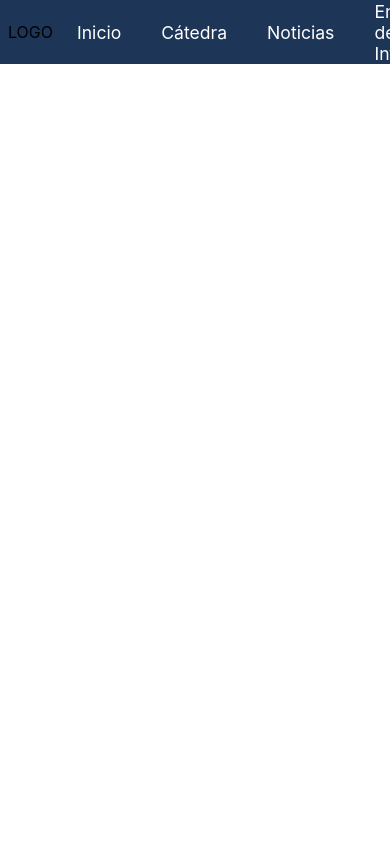
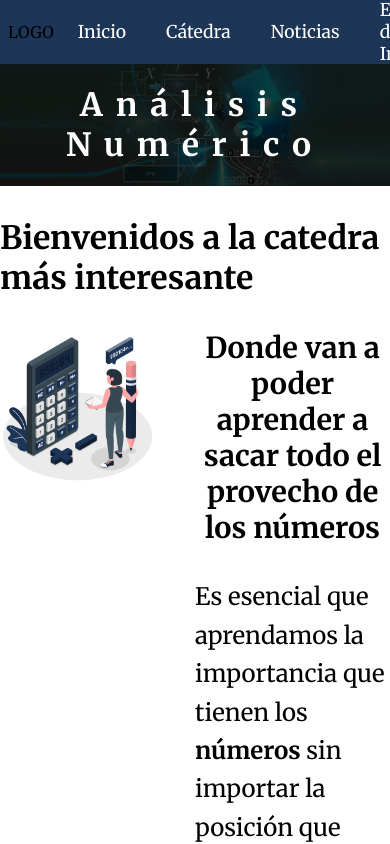
Before and after one commit to FacuMunozLemir/analisisnumerico, a React (Create React App) app: page / in a window 390 px wide. Shown: the top 844 px of the page. Built offline with nearby package versions, Linux system fonts and the light colour scheme.

Commit message:
Sección de inicio y calculadora lista- falta responsive

```diff
--- a/public/index.html
+++ b/public/index.html
@@ -10,34 +10,12 @@
       content="Web site created using create-react-app"
     />
     <link rel="apple-touch-icon" href="%PUBLIC_URL%/logo192.png" />
-    <!--
-      manifest.json provides metadata used when your web app is installed on a
-      user's mobile device or desktop. See https://developers.google.com/web/fundamentals/web-app-manifest/
-    -->
+
     <link rel="manifest" href="%PUBLIC_URL%/manifest.json" />
-    <!--
-      Notice the use of %PUBLIC_URL% in the tags above.
-      It will be replaced with the URL of the `public` folder during the build.
-      Only files inside the `public` folder can be referenced from the HTML.
 
-      Unlike "/favicon.ico" or "favicon.ico", "%PUBLIC_URL%/favicon.ico" will
-      work correctly both with client-side routing and a non-root public URL.
-      Learn how to configure a non-root public URL by running `npm run build`.
-    -->
-    <title>React App</title>
+    <title>Análisis numérico</title>
   </head>
   <body>
-    <noscript>You need to enable JavaScript to run this app.</noscript>
     <div id="root"></div>
-    <!--
-      This HTML file is a template.
-      If you open it directly in the browser, you will see an empty page.
-
-      You can add webfonts, meta tags, or analytics to this file.
-      The build step will place the bundled scripts into the <body> tag.
-
-      To begin the development, run `npm start` or `yarn start`.
-      To create a production bundle, use `npm run build` or `yarn build`.
-    -->
   </body>
 </html>
--- a/src/App.css
+++ b/src/App.css
@@ -1,5 +1,8 @@
+@import url('https://fonts.googleapis.com/css2?family=Merriweather:ital,wght@0,300;0,400;0,700;1,300&display=swap');
 *{
   margin: 0rem;
   padding: 0rem;
   box-sizing: border-box;
+  font-family: 'Merriweather', serif;
+  scroll-behavior: smooth;
 }
--- a/src/App.js
+++ b/src/App.js
@@ -1,13 +1,17 @@
 import './App.css';
+import { BrowserRouter, Routes, Route, Link } from "react-router-dom";
 import NavBar from './components/navBar/NavBar';
-import { BrowserRouter, Routes, Route, Link } from "react-router-dom";
+import Main from './components/main/Main.jsx';
+import SectionCrypto from './components/sectionCrypto/SectionCrypto';
 
 function App() {
   return (
     <BrowserRouter>
     <NavBar />
+    <Main />
+    <SectionCrypto/>
     <Routes>
-
+      {/* <Route path="/" element={<Main />} /> */}
     </Routes>
   </BrowserRouter>
   );
--- /dev/null
+++ b/src/components/calculadora/Calculadora.jsx
@@ -0,0 +1,34 @@
+import "./calculadora.css";
+
+
+
+function Calculadora() {
+
+
+
+    function handlerInput(evt){
+    let numeroEscrito = evt.target.value;
+    console.log(numeroEscrito);
+    let numeroTotal = numeroEscrito * 7000000;
+    document.querySelector('#resultado').value = numeroTotal;
+    }
+
+
+
+  return (
+    <div className="calculadoraContainer">
+
+            <div className="primerLinea">
+                <p>Esta casilla representa a los Bitcoin --></p>
+                <input type="number" placeholder='Ingrese un número decimal' onChange={handlerInput}/>
+            </div>
+
+            <div className="segundaLinea">
+                <p>Esta representa su valor en pesos --></p>
+                <input type="number" placeholder='Esperando valor' id='resultado' readOnly/>
+            </div>
+    </div>
+  )
+}
+
+export default Calculadora
--- /dev/null
+++ b/src/components/calculadora/calculadora.css
@@ -0,0 +1,54 @@
+.calculadoraContainer{
+    width: 90%;
+    height: auto;
+    margin-top: 2.5rem;
+    display: flex;
+    flex-direction: column;
+    align-items: center;
+    justify-content: center;
+    border: 0.05rem solid white;
+    border-radius: 2rem;
+}
+
+
+
+.calculadoraContainer .primerLinea{
+    width: 100%;
+    height: auto;
+    padding: 1.5rem 0.5rem;
+    display: flex;
+    align-items: center;
+    justify-content: space-between;
+
+}
+
+.calculadoraContainer input{
+    width: 50%;
+    height: auto;
+    font-size: 1.2rem;
+    text-align: center;
+    font-weight: 400;
+}
+
+.calculadoraContainer .primerLinea p{
+    width: 50%;
+    margin-top: 0;
+    font-size: 0.9rem;
+
+}
+
+.calculadoraContainer .segundaLinea{
+    width: 100%;
+    height: auto;
+    padding: 1.5rem 0.5rem;
+    display: flex;
+    align-items: center;
+    justify-content: space-between;
+
+}
+
+.calculadoraContainer .segundaLinea p{
+    width: 50%;
+    margin-top: 0;
+    font-size: 0.9rem;
+}
--- /dev/null
+++ b/src/components/main/Main.jsx
@@ -0,0 +1,29 @@
+import React from 'react';
+import "./main.css";
+
+function Main() {
+  return (
+    <div className="main">
+        <div className="banner">
+            <img src="./img/portada.jpg" alt="imagen de portada" />
+            <div className='letrasBanner'><h1>Análisis Numérico</h1></div>
+        </div>
+        <div className="semiHero">
+            <h2>Bienvenidos a la catedra más interesante</h2>
+            <div className="texto">
+                <div className="textoIzquierda">
+                    <img src="./img/calculadoraAmico.png" alt="" />
+                </div>
+                <div className="textoDerecha">
+                    <h3>Donde van a poder aprender a sacar todo el provecho de los números</h3>
+                    <p>Es esencial que aprendamos la importancia que tienen los <b>números</b> sin importar la posición que ocupen. Todos nos damos cuenta cuando hay un número grande ¿verdad? Pero ¿sabías que los números que se encuentran en posiciones decimales muy pequeñas también tienen un valor que, dependiendo del contexto, pueden significar mucho para nosotros? </p>
+                </div>
+            </div>
+
+
+        </div>
+    </div>
+  )
+}
+
+export default Main;
--- /dev/null
+++ b/src/components/main/main.css
@@ -0,0 +1,88 @@
+.main{
+    width: 100%;
+    display: flex;
+    flex-direction: column;
+    align-items: center;
+}
+
+.main .banner{
+    width: 100%;
+    max-height: 400px;
+    display: flex;
+    position: relative;
+}
+
+.main .banner img{
+    width: 100%;
+    object-fit: cover;
+    object-position: center center;
+}
+
+.main .banner .letrasBanner{
+    width: 100%;
+    height: 100%;
+    display: flex;
+    align-items: center;
+    justify-content: center;
+    background: rgba(0, 0, 0, 0.75);
+    position: absolute;
+}
+
+.main .banner .letrasBanner h1{
+    font-size: 2rem;
+    color: white;
+    font-weight: 600;
+    letter-spacing: 0.8rem;
+    text-align: center;
+}
+
+.main .semiHero{
+    width: 100%;
+    height: auto;
+    max-width: 1500px;
+    margin: 2rem 1rem;
+    display: flex;
+    flex-direction: column;
+    align-items: center;
+    justify-content: center;
+}
+
+.main .semiHero h2{
+    font-size: 2rem;
+    font-weight: 700;
+}
+.main .semiHero .texto{
+    width: 100%;
+    height: auto;
+    margin-top: 2rem;
+    display: flex;
+
+}
+
+.main .semiHero .texto .textoIzquierda{
+width: 50%;
+height: auto;
+}
+
+.main .semiHero .texto .textoIzquierda img{
+    width: 80%;
+}
+
+.main .semiHero .texto .textoDerecha{
+width: 50%;
+height: auto;
+display: flex;
+flex-direction: column;
+justify-content: center;
+}
+
+.main .semiHero .texto .textoDerecha h3{
+    font-size: 1.8rem;
+    text-align: center;
+}
+
+.main .semiHero .texto .textoDerecha p{
+    margin-top: 2rem;
+    font-size: 1.5rem;
+    line-height: 2.4rem;
+}
--- /dev/null
+++ b/src/components/sectionCrypto/SectionCrypto.jsx
@@ -0,0 +1,24 @@
+import React from 'react';
+import { Link } from 'react-router-dom';
+import Calculadora from '../calculadora/Calculadora';
+import "./sectioncrypto.css";
+
+function SectionCrypto() {
+  return (
+    <div className="sectionCrypto">
+        <div className="ejemploIzquierda">
+            <h3>Pero con un ejemplo lo vamos a entender mejor.</h3>
+            <p>Creo que todos escuchamos el termino "crypto monedas" ¿verdad? ¿Sabías que el valor de <b>1 Bitcoin</b> es de más de <b>20.000 dolares</b>? Eso quiere decir que 1 Bitcoin equivale a más de <b>SIETE MILLONES DE PESOS</b>. Woow ya empezamos a notar como un número chico se transforma en uno grande. Pero, ¿que hay de las posiciones decimales? Claro que tienen un valor y por eso vamos usar esta calculadora en tiempo real para demostrar que toda posición decimal tiene un valor, y como un número en una posición decimal "lejana" puede significar una gran diferencia en nuestro bolsillo.</p>
+            <Link to={"/unidades"}>Ir a las unidades</Link>
+        </div>
+        <div className="ejemploDerecha">
+            <h3>Ingresa un valor con decimales y mira la magia</h3>
+            <Calculadora/>
+            <p>Aquí podemos ver como un número decimal muy pequeño, puede hacer una GRAN diferencia dependiendo del <b>contexto</b></p>
+            <p>Para no complicarnos, supongamos que 1 Bitcoin = 7 millones de pesos</p>
+        </div>
+    </div>
+  )
+}
+
+export default SectionCrypto;
--- /dev/null
+++ b/src/components/sectionCrypto/sectioncrypto.css
@@ -0,0 +1,73 @@
+.sectionCrypto{
+    width: 100%;
+    height: auto;
+    padding: 2rem 1rem;
+    display: flex;
+    align-items: baseline;
+    justify-content: center;
+    background: rgba(0, 0, 0, 0.75);
+}
+
+.sectionCrypto .ejemploIzquierda{
+    width: 50%;
+    height: 100%;
+    display: flex;
+    flex-direction: column;
+    align-items: center;
+    justify-content: center;
+}
+
+.sectionCrypto .ejemploIzquierda h3{
+    width: 80%;
+    color: white;
+    text-align: center;
+    font-size: 1.8rem;
+}
+
+.sectionCrypto .ejemploIzquierda p{
+    margin-top: 2rem;
+    width: 80%;
+    font-size: 1.3rem;
+    color: white;
+    font-weight: 300;
+    line-height: 2.5rem;
+}
+
+.sectionCrypto .ejemploIzquierda a{
+    margin-top: 2rem;
+    padding: 0.5rem 1rem;
+    border: 0.1rem solid #294975;
+    background-color: #294975;
+    border-radius: 2rem;
+    font-size: 1.5rem;
+    color: white;
+    text-decoration: none;
+}
+
+.sectionCrypto .ejemploIzquierda a:hover{
+    background-color: rgba(0, 0, 0, 0.75);
+    transition: .3s all ease;
+}
+
+.sectionCrypto .ejemploDerecha{
+    width: 50%;
+    height: 100%;
+    display: flex;
+    flex-direction: column;
+    align-items: center;
+    justify-content: flex-start;
+}
+
+.ejemploDerecha h3{
+    width: 80%;
+    font-size: 1.8rem;
+    color: white;
+    text-align: center;
+}
+
+.ejemploDerecha p{
+    margin-top: 2rem;
+    color: white;
+    width: 80%;
+    font-size: 1.5rem;
+}
```
Also changed, not shown: public/img/calculadoraAmico.png (added), public/img/portada.jpg (added).
